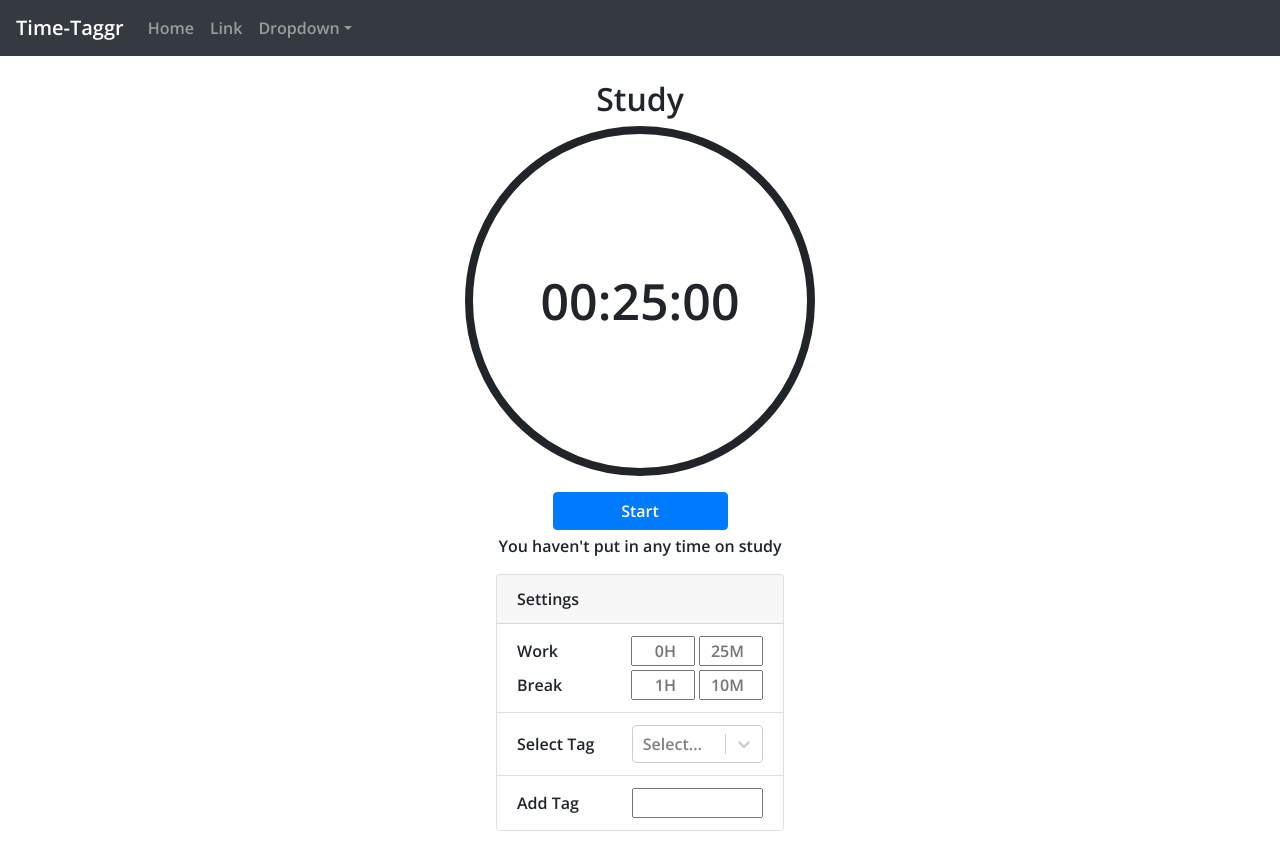
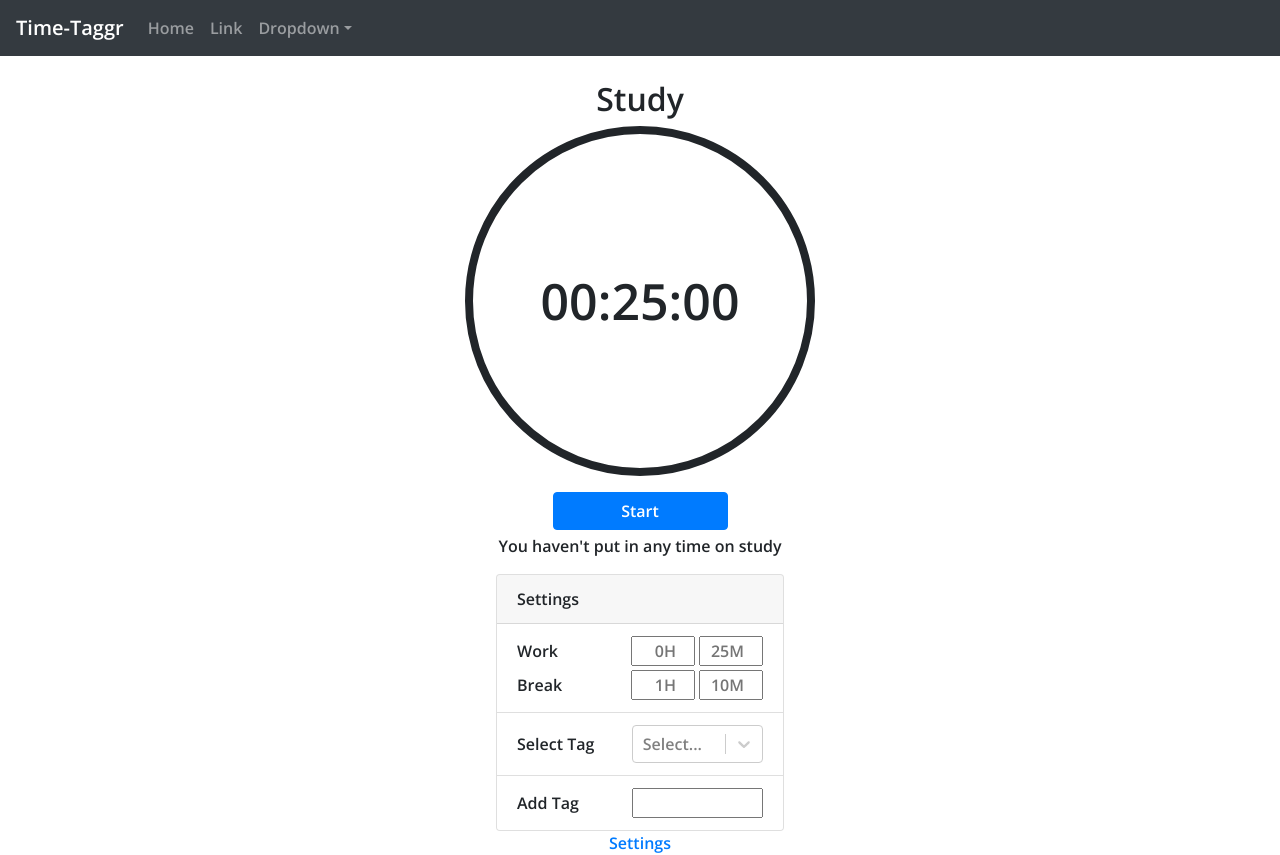
Before and after one commit to ericmiranda7/time-taggr, a React (Create React App) app in the folder time-taggr/: page / in a window 1280 px wide. Before the commit the page ends 831 px from the top, so only its background shows below. Built offline with nearby package versions, Linux system fonts and the light colour scheme; no server answers.

Commit message:
settings link to bottom of screen

```diff
--- a/time-taggr/src/App.css
+++ b/time-taggr/src/App.css
@@ -1,3 +1,7 @@
+html, body, #root, .page-div, .main {
+  height: 100vh;
+}
+
 body {
   font-family: 'Open Sans', sans-serif;;
 }
--- a/time-taggr/src/App.js
+++ b/time-taggr/src/App.js
@@ -14,12 +14,13 @@ const App = () => {
   }, [dispatch])
 
   return (
-    <div>
+    <div className="page-div d-flex flex-column">
       <NavigationBar />
-      <div className="container mt-4 d-flex flex-column align-items-center">
+      <div className="container mt-4 d-flex flex-column align-items-center main">
         <h2>{tags.find((tag) => tag.isSelected)?.name}</h2>
         <Timer />
         <Settings />
+        <a href="#" className="mt-auto">Settings</a>
       </div>
     </div>
   )
```
